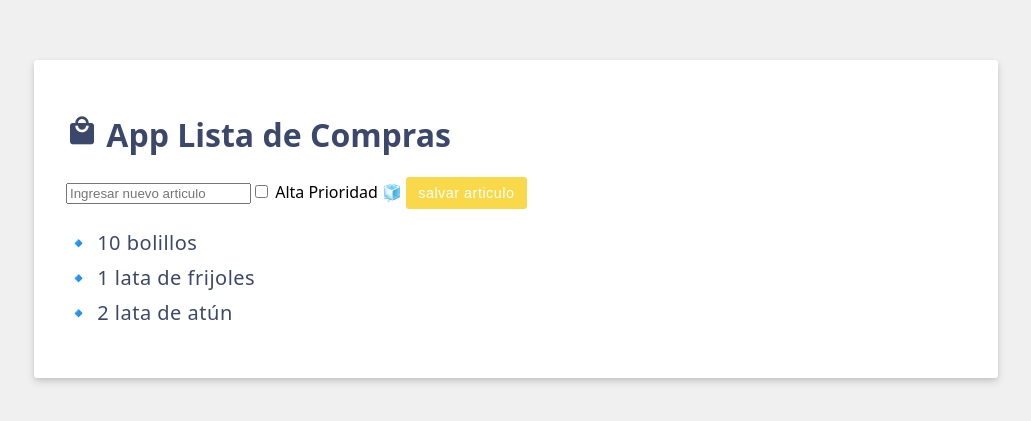
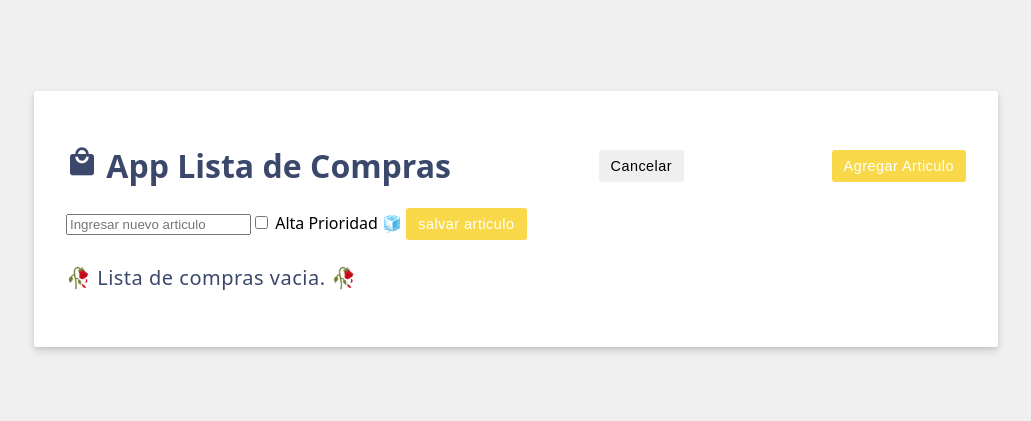
Before and after one commit to ELIEZER070901/VueJs-ShoppingCart-Del, a Vue app: page / in a window 1280 px wide. Shown: the part 181-602 px from the top of the page, without its empty margins (124-1155 px from the left). Built offline with nearby package versions, Linux system fonts and the light colour scheme.

Commit message:
🌟Agregando newItem

```diff
--- a/src/App.vue
+++ b/src/App.vue
@@ -2,18 +2,29 @@
 import { ref } from 'vue';
 const header = ref('App Lista de Compras');
 const items = ref([
-  {id: 1, label: '10 bolillos'},
-  {id: 2, label: '1 lata de frijoles'},
-  {id: 3, label: '2 lata de atún'},
+  //{id: 1, label: '10 bolillos'},
+  //{id: 2, label: '1 lata de frijoles'},
+  //{id: 3, label: '2 lata de atún'},
 ]);
+//
+const saveItem = () => {
+items.value.push({id: items.value.length + 1, label: newItem.value})
+
+newItem.value ="";
+};
+
 const newItem=ref('');
 const newItemHighPriority=ref(false);
 </script>
 
 <template>
-  <h1> <i class="material-icons shopping-cart-icon">local_mall</i> {{ header }}</h1>
-  <form v-on:submit.prevent="items.push({id: items.length + 1, label: newItem})" class="add-item form">
+  <div class="header">
+    <h1> <i class="material-icons shopping-cart-icon">local_mall</i> {{ header }}</h1>
+    <button class="btn">Cancelar</button>
+    <button class="btn btn-primary">Agregar Articulo</button>
+  </div>
 
+  <form v-on:submit.prevent="saveItem" class="add-item form">
     <input v-model.trim="newItem" type="text" placeholder="Ingresar nuevo articulo">
     <!-- Check Box -->
     <label>
@@ -32,7 +43,9 @@ const newItemHighPriority=ref(false);
       🔹 {{ label }}
     </li>
   </ul>
-</template>
+  <p v-if="items.length == 0 ">🥀 Lista de compras vacia. 🥀</p>
+
+  </template>
 
 <style scoped>
 .shopping-cart-icon{
```
